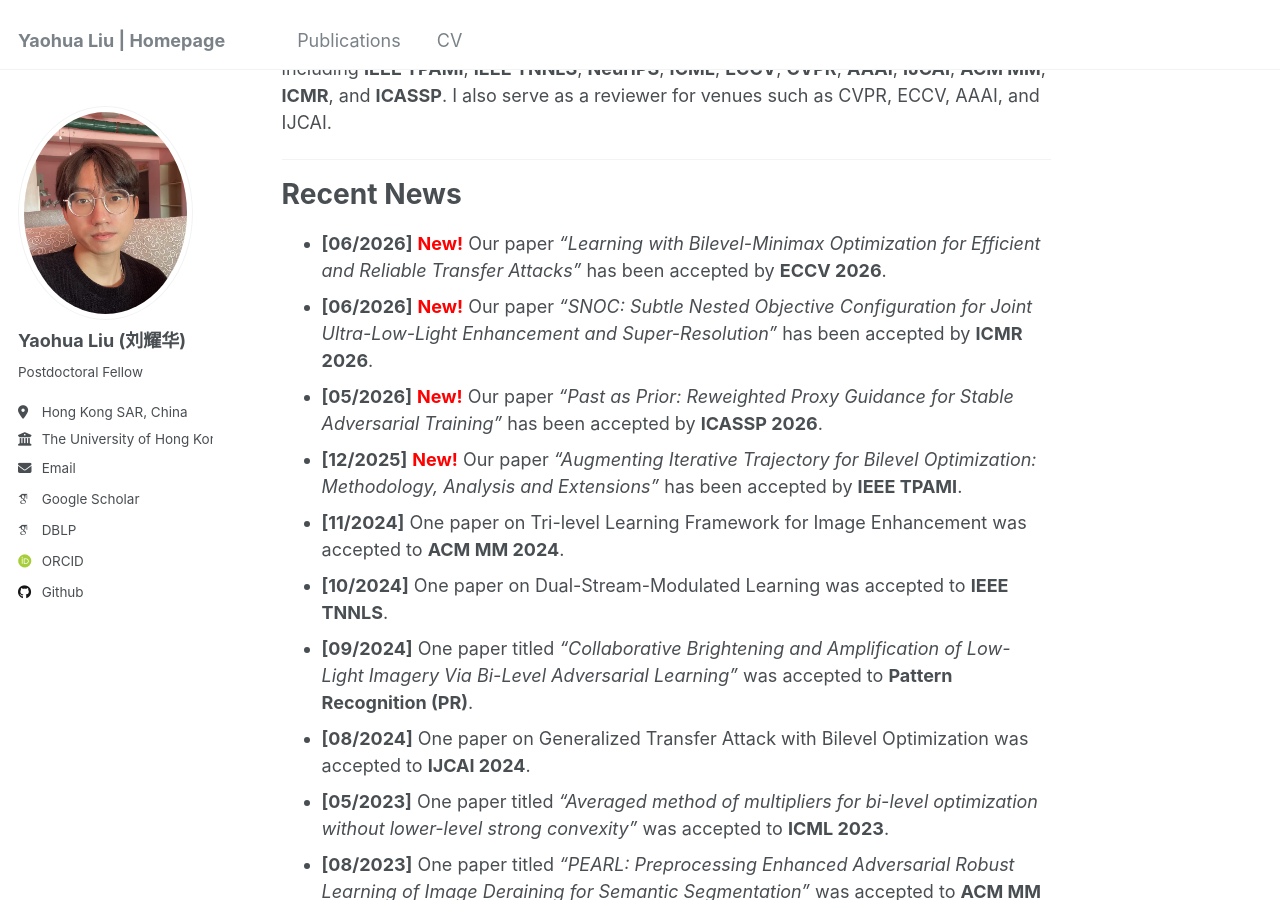
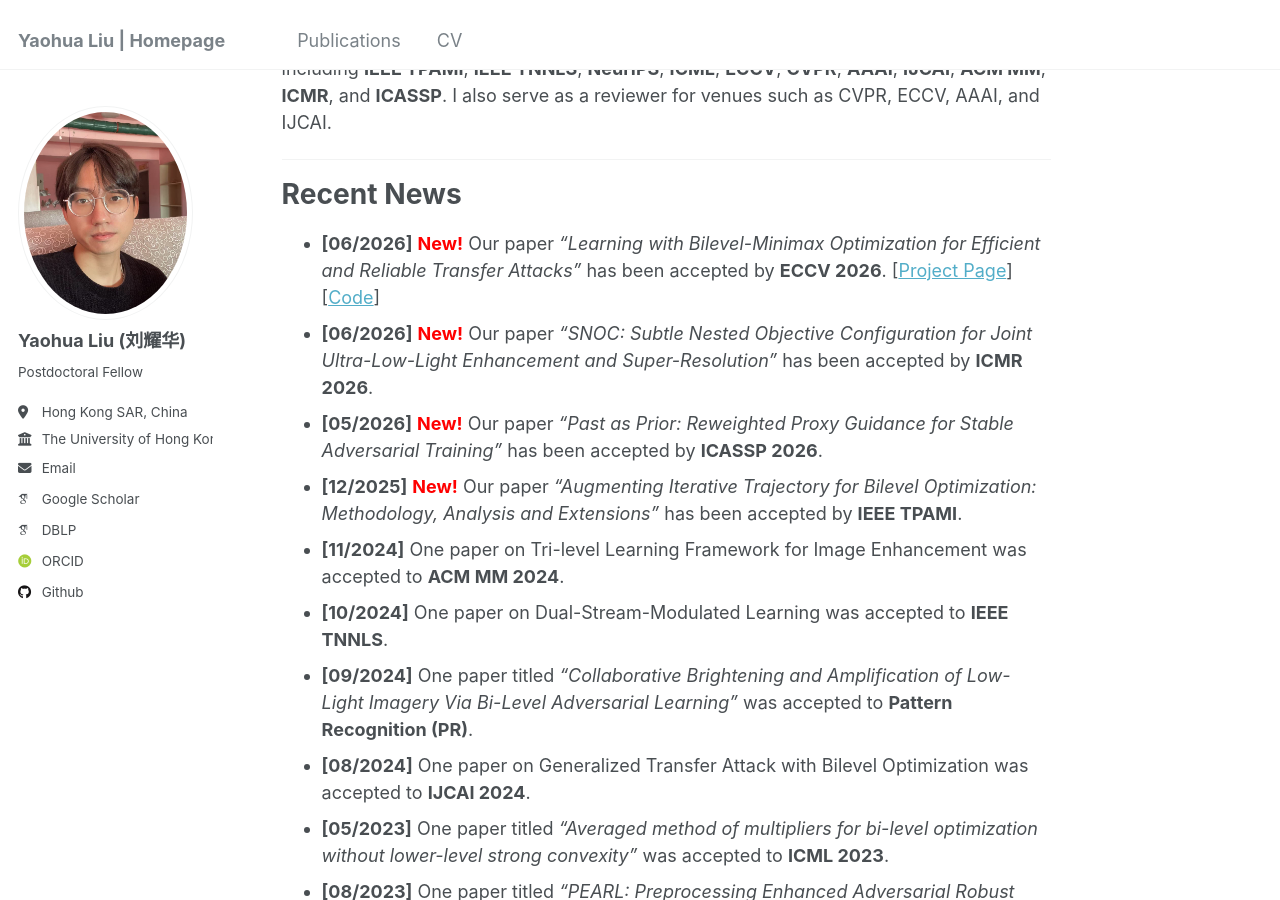
Before and after one commit to callous-youth/callous-youth.github.io, a Jekyll site: the page built from _pages/about.md, in a window 1280 px wide and 900 px high, scrolled down 757 px. Built offline with Jekyll 4.4.1, drawn with Linux system fonts in a browser that asks for light colours; some web fonts are replaced.

Commit message:
update_repo

```diff
--- a/_includes/archive-single.html
+++ b/_includes/archive-single.html
@@ -57,7 +57,9 @@
       {% assign paper_label = "Download Paper" %}
     {% endif %}
 
-    {% if post.citation and post.paperurl and post.slidesurl %}
+    {% if post.citation and post.paperurl and post.slidesurl and post.projecturl %}
+      <p>Recommended citation: {{ post.citation }}<br /><a href="{{ post.paperurl }}">{{ paper_label }}</a> | <a href="{{ post.slidesurl }}">Code Repository</a> | <a href="{{ post.projecturl }}">Project Page</a></p>
+    {% elsif post.citation and post.paperurl and post.slidesurl %}
       <p>Recommended citation: {{ post.citation }}<br /><a href="{{ post.paperurl }}">{{ paper_label }}</a> | <a href="{{ post.slidesurl }}">Code Repository</a></p>
     {% elsif post.citation and post.paperurl %}
       <p>Recommended citation: {{ post.citation }}<br /><a href="{{ post.paperurl }}">{{ paper_label }}</a></p>
--- a/_layouts/single.html
+++ b/_layouts/single.html
@@ -56,7 +56,9 @@ layout: default
           {% assign slides_label = "Code Repository" %}
         {% endif %}
 
-        {% if page.citation and page.paperurl and page.slidesurl %}
+        {% if page.citation and page.paperurl and page.slidesurl and page.projecturl %}
+          <p style="font-size: smaller">Recommended citation: {{ page.citation }}<br /><a href="{{ page.paperurl }}">{{ paper_label }}</a> | <a href="{{ page.slidesurl }}">{{ slides_label }}</a> | <a href="{{ page.projecturl }}">Project Page</a></p>
+        {% elsif page.citation and page.paperurl and page.slidesurl %}
           <p style="font-size: smaller">Recommended citation: {{ page.citation }}<br /><a href="{{ page.paperurl }}">{{ paper_label }}</a> | <a href="{{ page.slidesurl }}">{{ slides_label }}</a></p>
         {% elsif page.citation and page.paperurl %}
           <p style="font-size: smaller">Recommended citation: {{ page.citation }}<br /><a href="{{ page.paperurl }}">{{ paper_label }}</a></p>
--- a/_pages/about.md
+++ b/_pages/about.md
@@ -27,7 +27,7 @@ My research outcomes have appeared in representative journals and conferences, i
 
 Recent News
 ======
-- **[06/2026]** <span style="color:red">**New!**</span> Our paper *"Learning with Bilevel-Minimax Optimization for Efficient and Reliable Transfer Attacks"* has been accepted by **ECCV 2026**.
+- **[06/2026]** <span style="color:red">**New!**</span> Our paper *"Learning with Bilevel-Minimax Optimization for Efficient and Reliable Transfer Attacks"* has been accepted by **ECCV 2026**. [[Project Page](https://callous-youth.github.io/BMAT/)] [[Code](https://github.com/callous-youth/BMAT)]
 - **[06/2026]** <span style="color:red">**New!**</span> Our paper *"SNOC: Subtle Nested Objective Configuration for Joint Ultra-Low-Light Enhancement and Super-Resolution"* has been accepted by **ICMR 2026**.
 - **[05/2026]** <span style="color:red">**New!**</span> Our paper *"Past as Prior: Reweighted Proxy Guidance for Stable Adversarial Training"* has been accepted by **ICASSP 2026**.
 - **[12/2025]** <span style="color:red">**New!**</span> Our paper *"Augmenting Iterative Trajectory for Bilevel Optimization: Methodology, Analysis and Extensions"* has been accepted by **IEEE TPAMI**.
```
Also changed, not shown: _publications/2026-09-01-bmat.md (+1 -0 lines).
